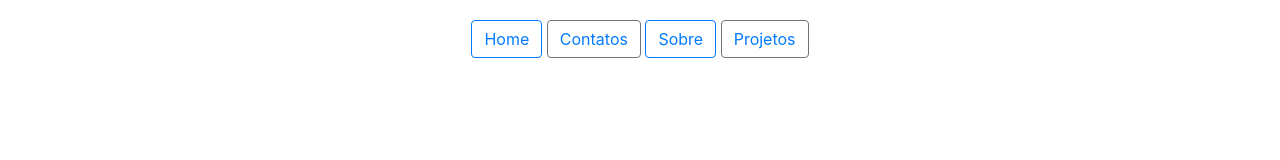
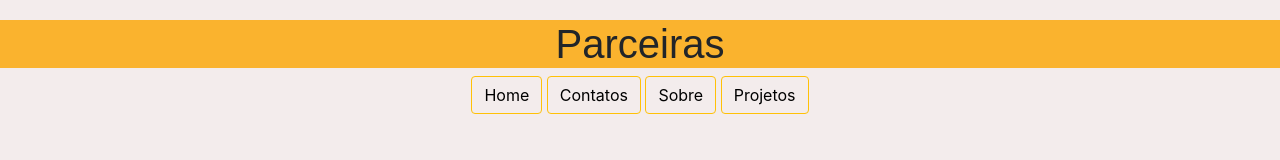
Before and after one commit to KeeylaSilva/Projeto-Parceiras, a plain HTML site: page index.html in a window 1280 px wide. Drawn offline with nearby package versions, Linux system fonts and the light colour scheme; a web font is replaced by a local one.

Commit message:
Logo, Background logo, alteracao das cores do menu.

```diff
--- a/css/style.css
+++ b/css/style.css
@@ -1,15 +1,17 @@
 
 
-    body {
-
+       body {
+        background-color: rgb(243, 236, 236);
         text-align: center;
         margin: 20px 0 0 0;
         font-size: 1.00em;
         font-weight: normal;
     }
-
-    #logo {
-        color: rgba(255,255,255,.3);
-        background: #1a1a1a;
-        text-shadow: 0 0 15px rgba(255,255,255,.5), 0 0 10px rgba(255,255,255,.5);
-    }
+.logo {
+    background-color: rgb(250, 179, 46);
+    font-family: 'Open Sans', sans-serif;
+    font-family: 'Allerta Stencil', sans-serif;
+}
+a {
+    color: black;
+}
--- a/index.html
+++ b/index.html
@@ -10,13 +10,14 @@
 </head>
 <body>
 
+    <h1 class=logo >Parceiras</h1>
 
 
 
-<button type="button" class="btn btn-outline-primary"><a href="index.html"> Home </a> </button>
-<button type="button" class="btn btn-outline-secondary"><a href="contatos.html"> Contatos </a></button>
-<button type="button" class="btn btn-outline-primary"><a href="sobre.html"> Sobre </a></button>
-<button type="button" class="btn btn-outline-secondary"><a href="projetos.html"> Projetos </a></button>
+<button type="button" class="btn btn-outline-warning"><a href="index.html"> Home </a> </button>
+<button type="button" class="btn btn-outline-warning"><a href="contatos.html"> Contatos </a></button>
+<button type="button" class="btn btn-outline-warning"><a href="sobre.html"> Sobre </a></button>
+<button type="button" class="btn btn-outline-warning"><a href="projetos.html"> Projetos </a></button>
 
 
 
```
